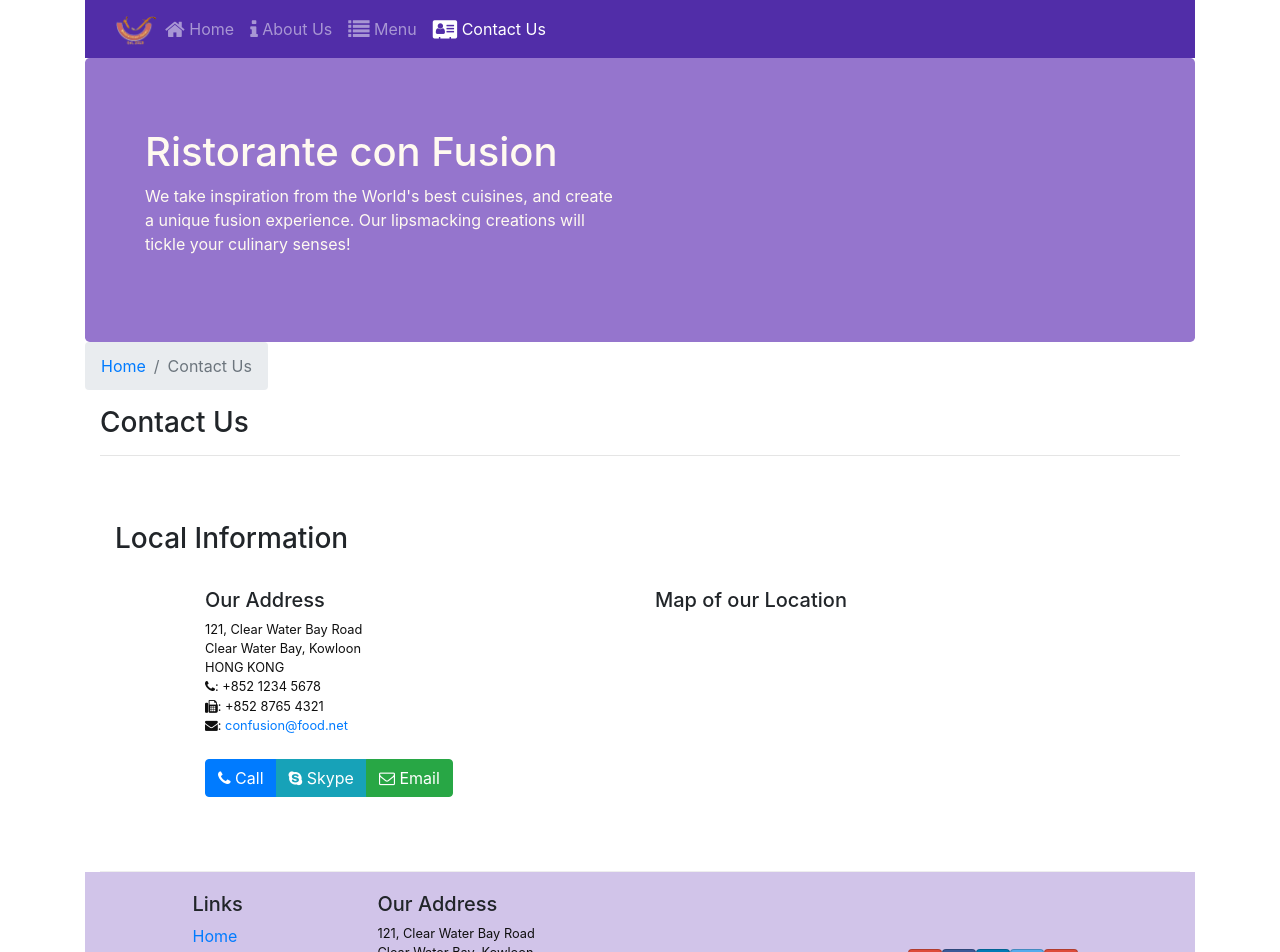
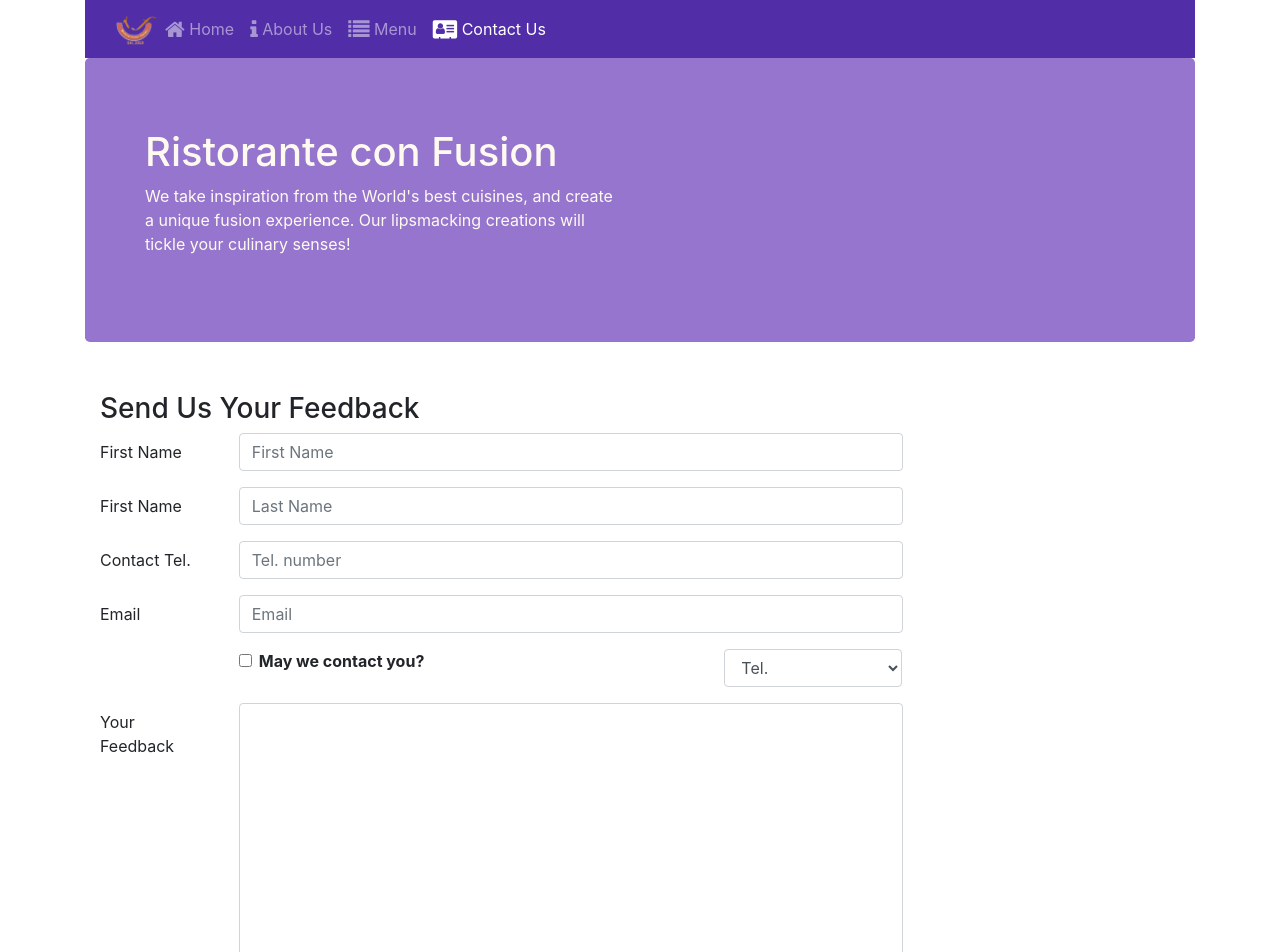
Before and after one commit to NTD-Funix/RJS101x-Lab, a React (Create React App) app: page /contactus in a window 1280 px wide. Shown: the top 952 px of the page. Built offline with nearby package versions, Linux system fonts and the light colour scheme.

Commit message:
Controlled Forms

```diff
--- a/src/components/ContactComponent.js
+++ b/src/components/ContactComponent.js
@@ -1,48 +1,127 @@
-import React from 'react';
-import { Breadcrumb, BreadcrumbItem } from 'reactstrap';
-import {Link} from 'react-router-dom';
+import React, { Component }from 'react';
+import { Breadcrumb, BreadcrumbItem,
+        Button, Form, FormGroup, Label, Input, Col } from 'reactstrap';
 
-function Contact () {
-    return(
-        <div className="container">
-            <div className="row">
-                <Breadcrumb>
-                    <BreadcrumbItem><Link to="/home">Home</Link></BreadcrumbItem>
-                    <BreadcrumbItem active>Contact Us</BreadcrumbItem>
-                </Breadcrumb>
+class Contact extends Component {
+    constructor(props) {
+        super(props);
+        this.state = {
+            firstname: '',
+            lastname: '',
+            telnum: '',
+            email: '',
+            agree: false,
+            contactType: 'Tel.',
+            message: '',
+        };
+        this.handleInputChange = this.handleInputChange.bind(this);
+        this.handleSubmit = this.handleSubmit.bind(this);
+    }
+
+    handleInputChange(event) {
+        const target = event.target;
+        const value = target.type === 'checkbox' ? target.checked : target.value;
+        const name = target.name;
+
+        this.setState({
+            [name]: value
+        });
+    };
+
+    handleSubmit (event) {
+        event.preventDefault();
+        console.log('Current State is: ' + JSON.stringify(this.state));
+        alert('Current State is: ' + JSON.stringify(this.state));
+    }
+
+    render() {
+        return (
+            <div className="row row-content">
                 <div className="col-12">
-                    <h3>Contact Us</h3>
-                    <hr/>
+                    <h3>Send Us Your Feedback</h3>
+                </div>
+                <div className="col-12 col-md-9">
+                    <Form onSubmit={this.handleSubmit}>
+                        <FormGroup row>
+                            <Label htmlFor="firstname" md={2}>First Name</Label>
+                            <Col md={10}>
+                                <Input type="text" id="firstname" name="firstname"
+                                    placeholder="First Name"
+                                    value={this.state.firstname}
+                                    onChange={this.handleInputChange}
+                                />
+                            </Col>
+                        </FormGroup>
+                        <FormGroup row>
+                            <Label htmlFor="lastname" md={2}>First Name</Label>
+                            <Col md={10}>
+                                <Input type="text" id="lastname" name="lastname"
+                                    placeholder="Last Name"
+                                    value={this.state.lastname}
+                                    onChange={this.handleInputChange}
+                                />
+                            </Col>
+                        </FormGroup>
+                        <FormGroup row>
+                            <Label htmlFor="telnum" md={2}>Contact Tel.</Label>
+                                <Col md={10}>
+                                    <Input type="tel" id="telnum" name="telnum"
+                                        placeholder="Tel. number"
+                                        value={this.state.telnum}
+                                        onChange={this.handleInputChange} />
+                                </Col>
+                            </FormGroup>
+                        <FormGroup row>
+                            <Label htmlFor="email" md={2}>Email</Label>
+                            <Col md={10}>
+                                <Input type="email" id="email" name="email"
+                                    placeholder="Email"
+                                    value={this.state.email}
+                                    onChange={this.handleInputChange} />
+                            </Col>
+                        </FormGroup>
+                        <FormGroup row>
+                            <Col md={{size: 6, offset: 2}}>
+                                <FormGroup check>
+                                    <Label check>
+                                        <Input type="checkbox"
+                                            name="agree"
+                                            checked={this.state.agree}
+                                            onChange={this.handleInputChange} /> {' '}
+                                        <strong>May we contact you?</strong>
+                                    </Label>
+                                </FormGroup>
+                            </Col>
+                            <Col md={{size: 3, offset: 1}}>
+                                <Input type="select" name="contactType"
+                                        value={this.state.contactType}
+                                        onChange={this.handleInputChange}>
+                                    <option>Tel.</option>
+                                    <option>Email</option>
+                                </Input>
+                            </Col>
+                        </FormGroup>
+                        <FormGroup row>
+                            <Label htmlFor="message" md={2}>Your Feedback</Label>
+                            <Col md={10}>
+                                <Input type="textarea" id="message" name="message"
+                                    rows="12"
+                                    value={this.state.message}
+                                    onChange={this.handleInputChange}></Input>
+                            </Col>
+                        </FormGroup>
+                        <FormGroup row>
+                            <Col md={{size: 10, offset: 2}}>
+                                <Button type="submit" color="primary">
+                                    Send Feedback
+                                </Button>
+                            </Col>
+                        </FormGroup>
+                    </Form>
                 </div>
             </div>
-            <div className="row row-content">
-                <div className="col-12">
-                    <h3>Local Information</h3>
-                </div>
-                <div className="col-12 col-sm-4 offset-sm-1">
-                    <h5>Our Address</h5>
-                    <address>
-                    121, Clear Water Bay Road <br/>
-                    Clear Water Bay, Kowloon<br />
-                    HONG KONG<br />
-                    <i className="fa fa-phone"></i>: +852 1234 5678<br />
-                    <i className="fa fa-fax"></i>: +852 8765 4321<br />
-                    <i className="fa fa-envelope"></i>: <a href="mailto:confusion@food.net">confusion@food.net</a>
-                    </address>
-                </div>
-                <div className="col-12 col-sm-6 offset-sm-1">
-                    <h5>Map of our Location</h5>
-                </div>
-                <div className="col-12 col-sm-11 offset-sm-1">
-                    <div className="btn-group" role="group">
-                        <a role="button" className="btn btn-primary" href="tel:+85212345678"><i className="fa fa-phone"></i> Call</a>
-                        <a role="button" className="btn btn-info" href="/"><i className="fa fa-skype"></i> Skype</a>
-                        <a role="button" className="btn btn-success" href="mailto:confusion@food.net"><i className="fa fa-envelope-o"></i> Email</a>
-                    </div>
-                </div>
-            </div>
-        </div>
-    )
+        )
+    }
 }
 
 export default Contact;
```
